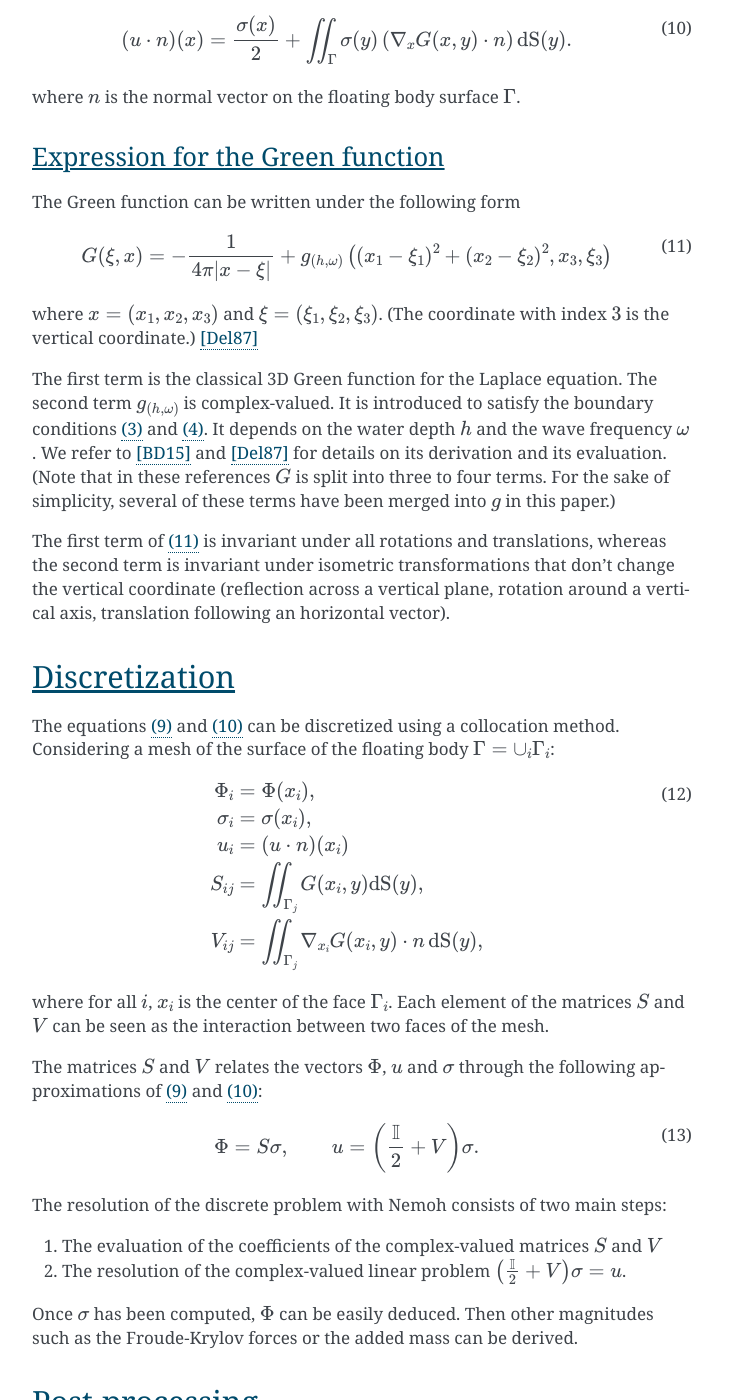
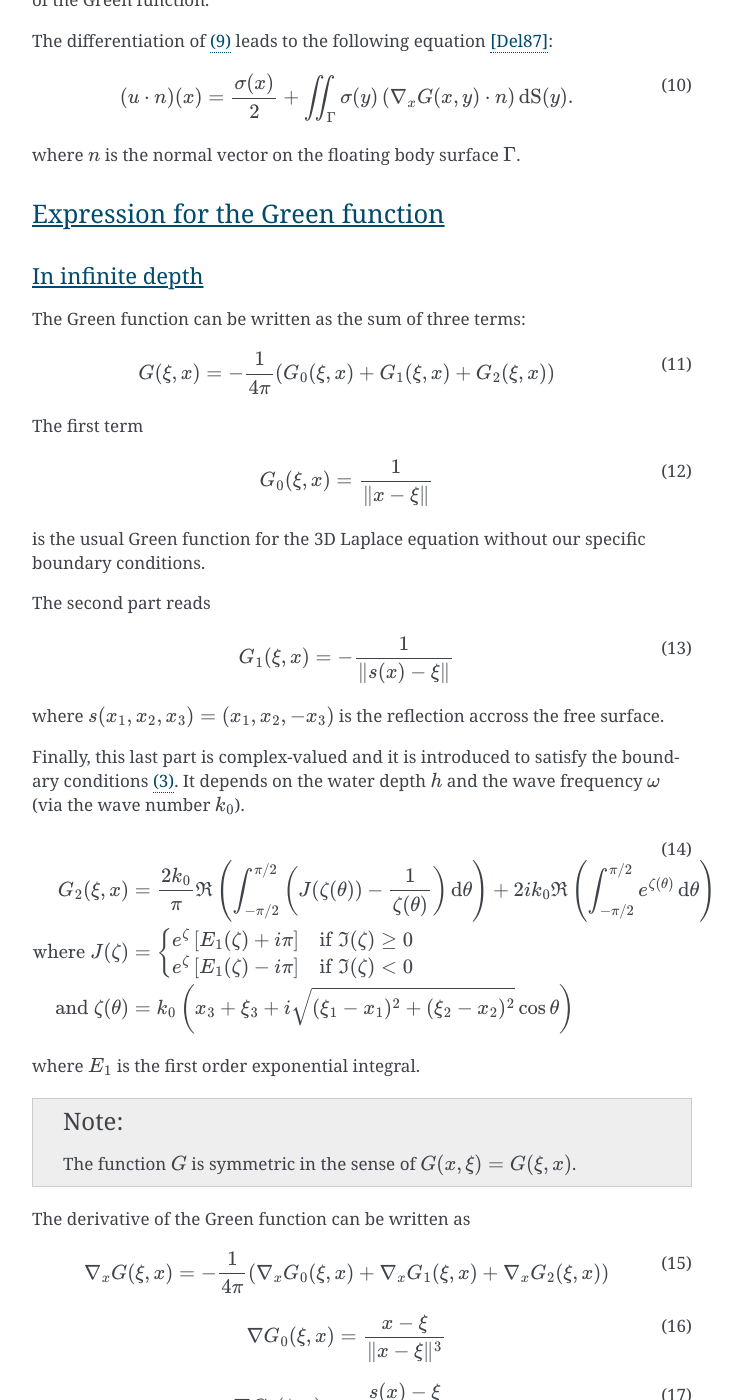
Before and after one commit to capytaine/capytaine, a Sphinx documentation site: the page built from docs/theory_manual/theory.rst, in a window 1280 px wide and 1400 px high, scrolled down 2681 px. Shown: the whole window, without its empty margins (388-1130 px from the left). Built offline with Sphinx 7.4.7, drawn with Linux system fonts in a browser that asks for light colours; some of the changed text lies outside the part shown.

Commit message:
WIP: documentation.

```diff
--- a/docs/theory_manual/theory.rst
+++ b/docs/theory_manual/theory.rst
@@ -119,21 +119,92 @@ where :math:`n` is the normal vector on the floating body surface :math:`\Gamma`
 Expression for the Green function
 ---------------------------------
 
-The Green function can be written under the following form
+In infinite depth
+~~~~~~~~~~~~~~~~~
+
+The Green function can be written as the sum of three terms:
 
 .. math::
-   G(\xi, x) = -\frac{1}{4\pi |x - \xi|} + g_{(h, \omega)}\left((x_1 - \xi_1)^2 +(x_2 - \xi_2)^2, x_3, \xi_3\right)
+   G(\xi, x) = - \frac{1}{4 \pi} \left( G_0(\xi, x) + G_1(\xi, x) + G_2(\xi, x) \right)
    :label: green_function
 
-where :math:`x = (x_1, x_2, x_3)` and :math:`\xi = (\xi_1, \xi_2, \xi_3)`. (The coordinate with index :math:`3` is the vertical coordinate.) [Del87]_
+The first term
 
-The first term is the classical 3D Green function for the Laplace equation.
-The second term :math:`g_{(h, \omega)}` is complex-valued.
-It is introduced to satisfy the boundary conditions :eq:`bc_fs` and :eq:`bc_bottom`.
-It depends on the water depth :math:`h` and the wave frequency :math:`\omega`.
-We refer to [BD15]_ and [Del87]_ for details on its derivation and its evaluation.
-(Note that in these references :math:`G` is split into three to four terms.
-For the sake of simplicity, several of these terms have been merged into :math:`g` in this paper.)
+.. math::
+    G_0(\xi, x) = \frac{1}{\|x - \xi\|}
+
+is the usual Green function for the 3D Laplace equation without our specific boundary conditions.
+
+The second part reads
+
+.. math::
+    G_1(\xi, x) = - \frac{1}{\|s(x) - \xi\|}
+
+where :math:`s(x_1, x_2, x_3) = (x_1, x_2, -x_3)` is the reflection accross the free surface.
+
+Finally, this last part is complex-valued and it is introduced to satisfy the boundary conditions :eq:`bc_fs`.
+It depends on the water depth :math:`h` and the wave frequency :math:`\omega` (via the wave number :math:`k_0`).
+
+.. math::
+    G_2(\xi, x)  & =
+    \frac{2 k_0}{\pi} \Re \left( \int^{\pi/2}_{-\pi/2} \left( J(\zeta(\theta)) - \frac{1}{\zeta(\theta)} \right) \, \mathrm{d} \theta \right) +
+    2 i k_0 \Re \left( \int^{\pi/2}_{-\pi/2} e^{\zeta (\theta)} \, \mathrm{d} \theta \right) \\
+    \text{where }
+    J(\zeta) & =
+    \begin{cases}
+    e^\zeta \left[ E_1(\zeta) + i\pi \right] \quad \text{if} ~ \Im(\zeta) \ge 0 \\
+    e^\zeta \left[ E_1(\zeta) - i\pi \right] \quad \text{if} ~ \Im(\zeta) < 0
+    \end{cases} \\
+    \text{and } \zeta (\theta)  & = k_0 \left( x_3 + \xi_3 + i \sqrt{(\xi_1 - x_1)^2 + (\xi_2 - x_2)^2} \cos \theta \right)
+
+where :math:`E_1` is the first order exponential integral.
+
+.. note::
+   The function :math:`G` is symmetric in the sense of :math:`G(x, \xi) = G(\xi, x)`.
+
+
+.. .. math::
+  \bar{\omega} & = (x_1 - \xi_1) \cos(\theta) + (x_2 - \xi_2) \sin(\theta)  \\
+               & = \Re \left( \left( x_1 - \xi_1  + i (x_2 - \xi_2) \right) e^{-i \theta} \right) \\
+               & = \Re \left( r e^{i (\alpha - \theta)} \right) \\
+               & = r \cos \left( \alpha - \theta \right) \\
+
+.. .. math::
+  (x_1 - \xi_1)  + i (x_2 - \xi_2) = r e^{i \alpha}.
+
+.. .. math::
+  \int_{-\frac{\pi}{2}}^{\frac{\pi}{2}} f(x_3 + \xi_3 + i \bar{\omega}) \mathrm{d} \theta
+
+The derivative of the Green function can be written as
+
+.. math::
+   \nabla_x G(\xi, x) = - \frac{1}{4 \pi} \left( \nabla_x G_0(\xi, x) + \nabla_x G_1(\xi, x) + \nabla_x G_2(\xi, x) \right)
+
+.. math::
+    \nabla G_0(\xi, x) = \frac{x - \xi}{\|x - \xi\|^3}
+
+.. math::
+    \nabla G_1(\xi, x) = \frac{s(x) - \xi}{\|s(x) - \xi\|^3}
+
+.. math::
+    \nabla G_2(\xi, x) = &
+    \frac{2 k_0}{\pi} \Re \left( \int^{\pi/2}_{-\pi/2} (\nabla_x \zeta) (\theta) \left( J(\zeta(\theta)) - \frac{1}{\zeta(\theta)} \right) \, \mathrm{d} \theta \right) \\
+    & - 2 k_0^2 \frac{s(x) - \xi}{\|s(x) - \xi\|^3} + 2 i k_0 \Re \left( \int^{\pi/2}_{-\pi/2} (\nabla_x \zeta) (\theta)  e^{\zeta (\theta)} \, \mathrm{d} \theta \right) \\
+
+where
+
+.. math::
+    (\nabla_x \zeta) (\theta) = k_0
+    \begin{pmatrix}
+    \frac{x_1 - \xi_1}{r} i \cos \theta \\
+    \frac{x_2 - \xi_2}{r} i \cos \theta \\
+    1
+    \end{pmatrix}
+
+The derivative wrt :math:`x_1` and :math:`x_2` are antisymmetric.
+
+Symmetries
+~~~~~~~~~~
 
 The first term of :eq:`green_function` is invariant under all rotations and translations, whereas the second term is invariant under isometric transformations that don't change the vertical coordinate (reflection across a vertical plane, rotation around a vertical axis, translation following an horizontal vector).
 
```
Also changed, not shown: other parts of docs/theory_manual/theory.rst (+1 -1 lines), docs/user_manual/cookbook.rst (+7 -2 lines).
